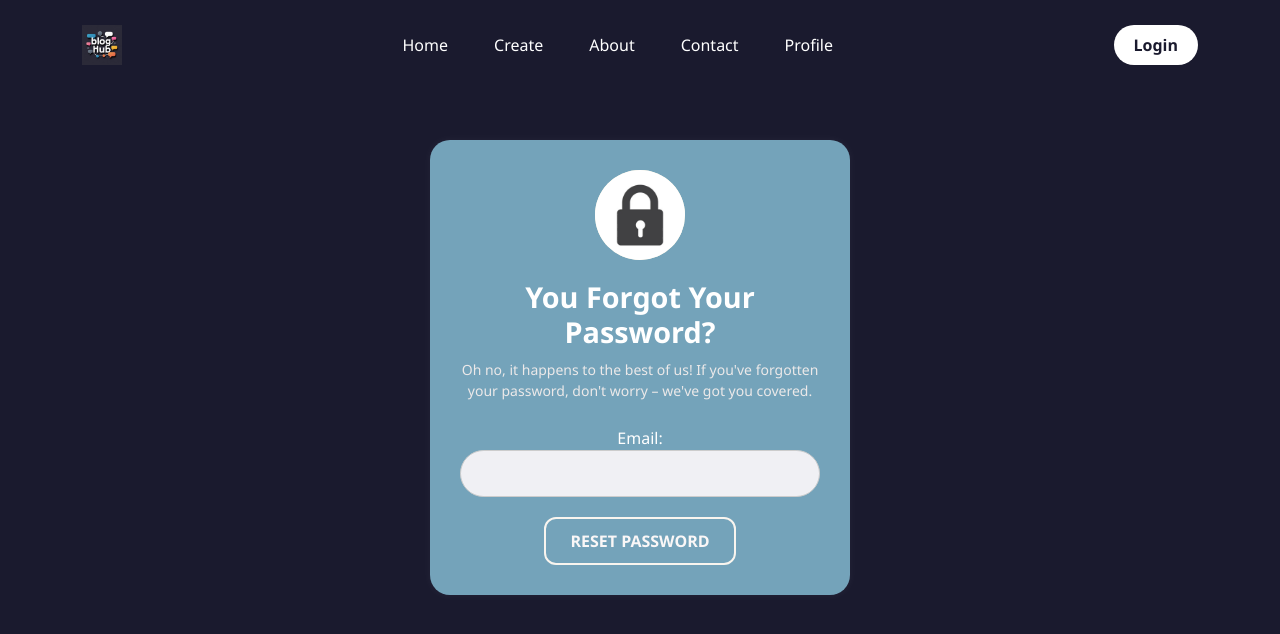
After one commit to pravin-kavthale/BlogInn, a Django app: page /password_reset/ in a window 1280 px wide. The commit adds this page. Shown: the top 634 px of the page. Run offline with Django 5.2, Linux system fonts and the light colour scheme.

Commit message:
feat: Add password reset functionality with corresponding views and templates

```diff
--- a/blog/urls.py
+++ b/blog/urls.py
@@ -17,15 +17,25 @@ urlpatterns = [
     path("", PostListView.as_view(),name="blog-home"),
     path("post/<int:pk>/",PostDetailView.as_view(),name="post-detail"),
     path("users/<str:username>/",UserPostListView.as_view(),name="user-posts"),
+
     path("about/",views.about,name='blog-about'),
     path('post/new/',PostCreateView.as_view(),name='post-create'),
     path('post/<int:pk>/update/',PostUpdateView.as_view(),name='post-update'),
     path('post/<int:pk>/delete',PostDeleteView.as_view(),name='post-delete'),
     path('contact/', views.contact, name='blog-contact'),
+
     path('login/',auth_views.LoginView.as_view(template_name='users/login.html'),name='login'),
     path('logout/',auth_views.LogoutView.as_view(template_name='users/logout.html'),name='logout'),
+    path('password_reset/',auth_views.PasswordResetView.as_view(template_name='users/password_reset.html'),name='password_reset'),
+    path('password_reset_done/',auth_views.PasswordResetDoneView.as_view(template_name='users/password_reset_done.html'),name='password_reset_done'),
+    path('password_reset_confirm/<uidb64>/<token>/',auth_views.PasswordResetConfirmView.as_view(template_name='users/password_reset_confirm.html'),name='password_reset_confirm'),
+    path('password_reset_complete/',
+         auth_views.PasswordResetCompleteView.as_view(template_name='users/password_reset_complete.html'),
+         name='password_reset_complete'),
+
     path('profile/', user_views.profile, name='profile'),
     path("register/",user_views.register,name="user-register"),
     path('profileUpdate/',user_views.profileUpdate,name='profileUpdate'),
 
+
 ]
--- a/users/templates/users/login.html
+++ b/users/templates/users/login.html
@@ -36,6 +36,9 @@
             </div>
 
             <button type="submit" class="btn btn-primary w-100">Login</button>
+              <small class="text-muted ml-2">
+                <a href="{% url 'password_reset' %}" >Forgot password?</a>
+              </small>
           </form>
 
           <p class="mt-3 text-center">
--- /dev/null
+++ b/users/templates/users/password_reset.html
@@ -0,0 +1,93 @@
+{% extends 'blog/base.html' %}
+{% block content %}
+<style>
+  .reset-container {
+    max-width: 420px;
+    margin: 50px auto;
+    background-color: #74a3ba;
+    padding: 30px;
+    border-radius: 20px;
+    text-align: center;
+    box-shadow: 0 0 10px rgba(255, 255, 255, 0.05);
+  }
+
+  .lock-icon-circle {
+    background-color: #fff4d4;
+    border-radius: 50%;
+    width: 90px;
+    height: 90px;
+    margin: 0 auto 20px;
+    display: flex;
+    align-items: center;
+    justify-content: center;
+  }
+
+  .lock-icon-circle img {
+    width: 90px;
+    height:90px;
+    border-radius: 50%;
+  }
+
+  .reset-container h2 {
+    font-size: 1.8rem;
+    font-weight: 600;
+    margin-bottom: 10px;
+    color: #ffffff;
+  }
+
+  .reset-container p {
+    font-size: 14px;
+    color: #ece9e9;
+    margin-bottom: 25px;
+    line-height: 1.5;
+  }
+
+  .reset-container input[type="email"] {
+    width: 100%;
+    padding: 12px 16px;
+    border-radius: 25px;
+    border: 1px solid #ccc;
+    background-color: #f0f0f4;
+    color: #0c0c0c;
+    margin-bottom: 20px;
+    font-size: 14px;
+    outline: none;
+  }
+
+  .reset-container input[type="email"]::placeholder {
+    color: #0f0f0f;
+  }
+
+  .reset-container button {
+    background-color: transparent;
+    border: 2px solid #f9f5ef;
+    color: #faf7f7;
+    font-weight: bold;
+    padding: 10px 24px;
+    border-radius: 12px;
+    cursor: pointer;
+    transition: 0.3s ease;
+  }
+
+  .reset-container button:hover {
+    background-color: #db8a71;
+    color: #fff;
+  }
+</style>
+
+<div class="reset-container">
+  <div class="lock-icon-circle">
+    <img src="/media/logo/lock-icon.jpg" alt="Lock Icon">
+  </div>
+
+  <h2>You Forgot Your Password?</h2>
+  <p>Oh no, it happens to the best of us! If you've forgotten your password, don't worry – we've got you covered.</p>
+
+  <form method="POST">
+    {% csrf_token %}
+    {{ form.email.label_tag }}
+    {{ form.email }}
+    <button type="submit">RESET PASSWORD</button>
+  </form>
+</div>
+{% endblock %}
```
Also changed, not shown: django_project/settings.py (+8 -0 lines), users/templates/users/password_reset_complete.html (added, +53 -0 lines), users/templates/users/password_reset_confirm.html (added, +92 -0 lines), users/templates/users/password_reset_done.html (added, +56 -0 lines), db.sqlite3, media/logo/lock-icon.jpg (added), media/profile/IMG_20241101_220737.jpg.
